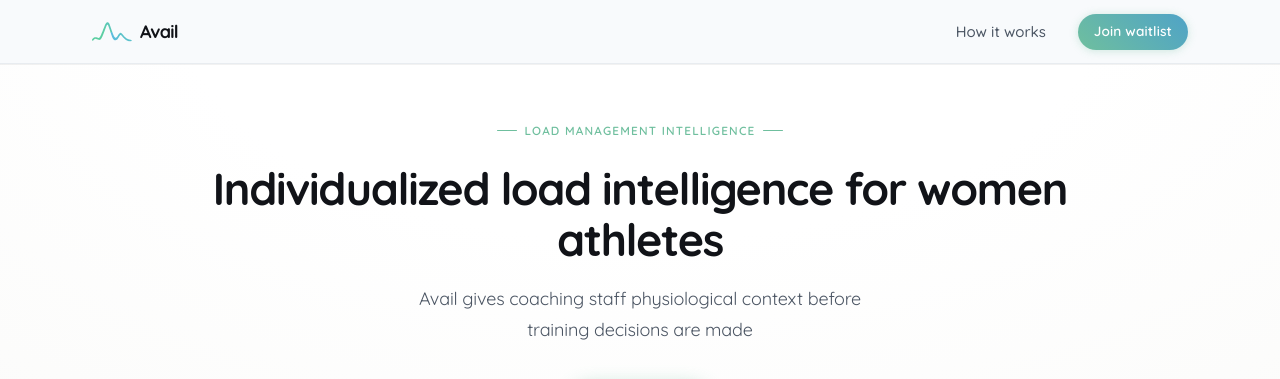
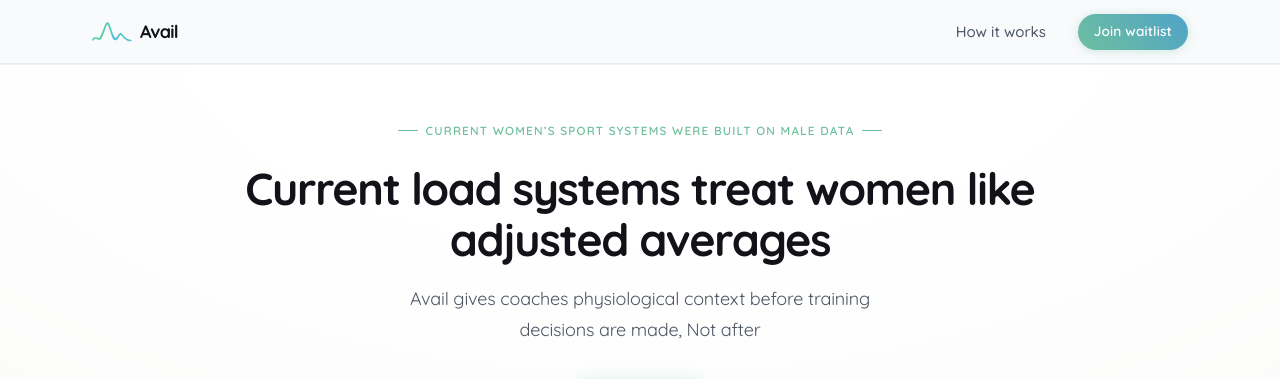
Before and after one commit to AvailHQ/Avail, a React (Vite) app: page / in a window 1280 px wide. Shown: the top 379 px of the page. Built offline with nearby package versions, Linux system fonts and the light colour scheme; a web font is replaced by a local one.

Commit message:
update the hero content

```diff
--- a/src/components/HeroCopy.tsx
+++ b/src/components/HeroCopy.tsx
@@ -15,7 +15,7 @@ export default function HeroCopy() {
         className="inline-flex items-center gap-2 text-fluid-xs font-semibold tracking-[0.1em] uppercase text-[#6FBF9E] mb-6"
       >
         <span className="w-5 h-[1.5px] bg-[#6FBF9E] rounded-full" />
-        Load Management Intelligence
+        CURRENT WOMEN’S SPORT SYSTEMS WERE BUILT ON MALE DATA
         <span className="w-5 h-[1.5px] bg-[#6FBF9E] rounded-full" />
       </motion.div>
 
@@ -23,15 +23,15 @@ export default function HeroCopy() {
         {...fadeUp(0.15)}
         className="mx-auto mb-5 max-w-[1180px] font-bold leading-[1.13] tracking-[-0.03em] text-[#111318] text-[1rem] min-[390px]:text-[1.04rem] sm:text-fluid-4xl wide:max-w-[1320px]"
       >
-        Individualized load intelligence for women athletes
+        Current load systems treat women like adjusted averages
       </motion.h1>
 
       <motion.p
         {...fadeUp(0.25)}
         className="text-fluid-lg leading-[1.68] text-[#4B5563] tracking-[-0.01em] max-w-[500px] mx-auto mb-9 wide:max-w-[680px]"
       >
-        Avail gives coaching staff physiological context before training
-        decisions are made
+        Avail gives coaches physiological context before training decisions are
+        made, Not after
       </motion.p>
 
       <motion.div
```
